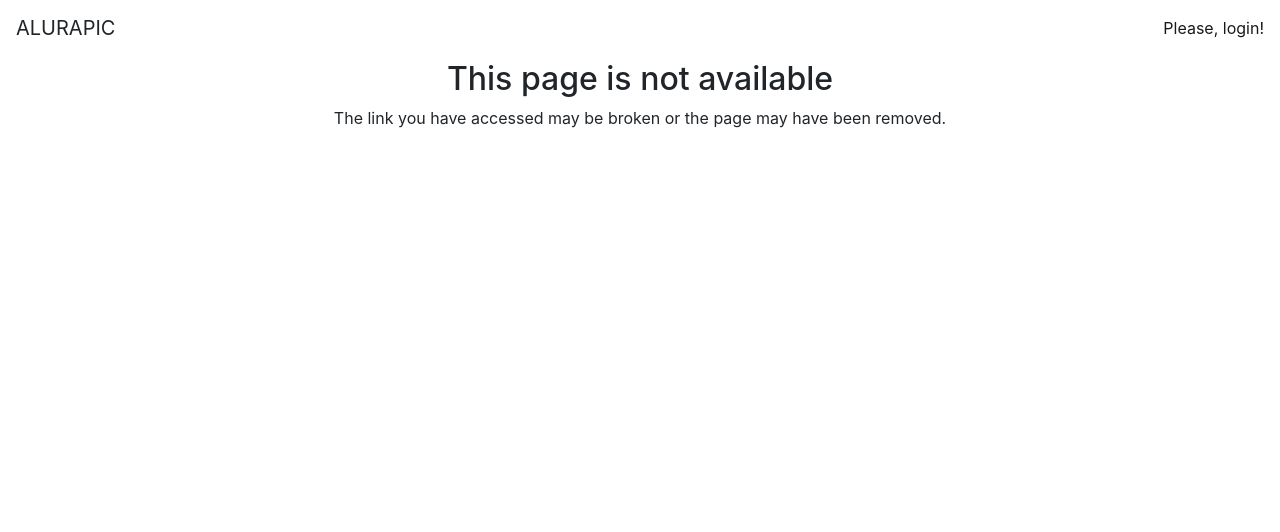
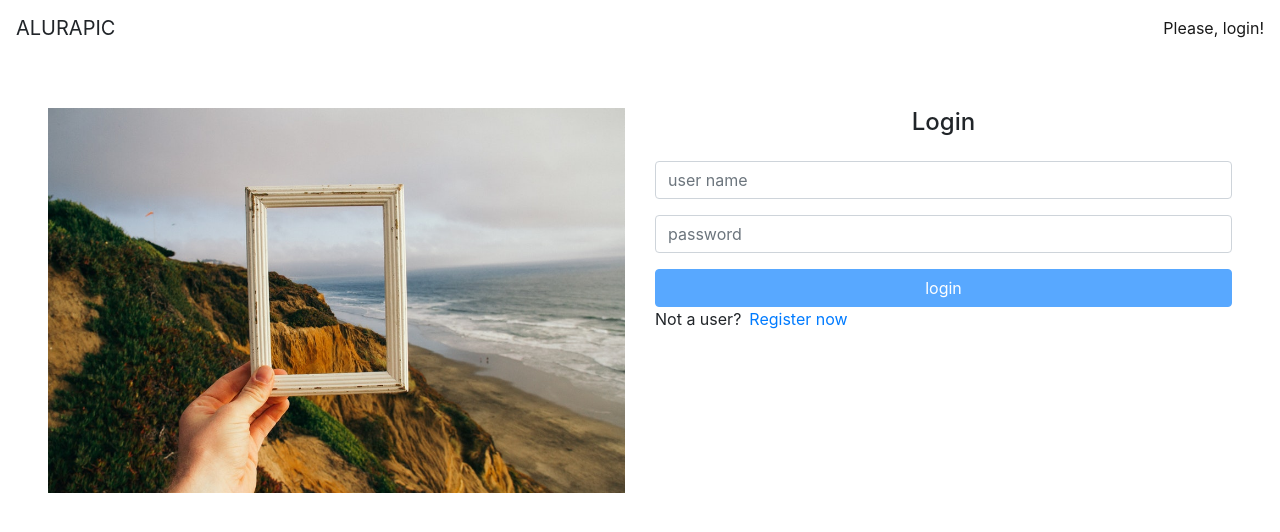
Before and after one commit to DiogoAngelo/PicsDisplay, an Angular app: page /home in a window 1280 px wide. Shown: the top 532 px of the page. Built offline with nearby package versions, Linux system fonts and the light colour scheme.

Commit message:
Implement lazy loading

```diff
--- a/src/app/app.module.ts
+++ b/src/app/app.module.ts
@@ -5,8 +5,6 @@ import { AppComponent } from "./app.component";
 import { PhotosModule } from "./photos/photos.module";
 import { AppRoutingModule } from "./app.routing.module";
 import { ErrorsModule } from "./errors/errors.module";
-import { SharedModule } from "./shared/shared.module";
-import { HomeModule } from "./home/home.module";
 import { CoreModule } from "./core/core.module";
 
 @NgModule({
@@ -16,7 +14,6 @@ import { CoreModule } from "./core/core.module";
     PhotosModule,
     AppRoutingModule,
     ErrorsModule,
-    HomeModule,
     CoreModule,
   ],
   providers: [],
--- a/src/app/app.routing.module.ts
+++ b/src/app/app.routing.module.ts
@@ -5,15 +5,12 @@ import { PhotoListComponent } from "./photos/photo-list/photo-list.component";
 import { PhotoFormComponent } from "./photos/photo-form/photo-form.component";
 import { NotFoundComponent } from "./errors/not-found/not-found.component";
 import { PhotoListResolver } from "./photos/photo-list/photo-list.resolver";
-import { SignInComponent } from "./home/signin/signin.component";
-import { AuthGuard } from "./guards/auth.guard";
-import { SignUpComponent } from "./home/signup/signup.component";
 
 const routes: Routes = [
-  { path: "", component: SignInComponent, canActivate: [AuthGuard] },
+  { path: "", redirectTo: "home", pathMatch: "full" },
   {
-    path: "signup",
-    component: SignUpComponent,
+    path: "home",
+    loadChildren: "./home/home.module#HomeModule",
   },
   {
     path: "user/:userName",
--- /dev/null
+++ b/src/app/home/home.routing.module.ts
@@ -0,0 +1,24 @@
+import { NgModule } from "@angular/core";
+import { RouterModule, Routes } from "@angular/router";
+import { AuthGuard } from "../guards/auth.guard";
+import { HomeComponent } from "./home/home.component";
+import { SignInComponent } from "./signin/signin.component";
+import { SignUpComponent } from "./signup/signup.component";
+
+const routes: Routes = [
+  {
+    path: "",
+    component: HomeComponent,
+    canActivate: [AuthGuard],
+    children: [
+      { path: "", component: SignInComponent },
+      { path: "signup", component: SignUpComponent },
+    ],
+  },
+];
+
+@NgModule({
+  imports: [RouterModule.forChild(routes)],
+  exports: [RouterModule],
+})
+export class HomeRoutingModule {}
--- /dev/null
+++ b/src/app/home/home/home.component.html
@@ -0,0 +1,9 @@
+
+<div class="row p-3 p-md-5">
+  <div class="col-md-6">
+    <img src="assets/imgs/home.jpg"  class="img-fluid" alt="Hand holding framework">
+  </div>
+  <div class="col-md-6">
+    <router-outlet></router-outlet>
+  </div>
+</div>
--- /dev/null
+++ b/src/app/home/home/home.component.ts
@@ -0,0 +1,6 @@
+import { Component } from "@angular/core";
+
+@Component({
+  templateUrl: "./home.component.html",
+})
+export class HomeComponent {}
--- a/src/app/home/signin/signin.component.html
+++ b/src/app/home/signin/signin.component.html
@@ -32,4 +32,4 @@
 
 </form>
 
-<p>Not a user?<a  [routerLink]="['/signup']" class="ml-2" >Register now</a></p>
+<p>Not a user?<a  [routerLink]="['signup']" class="ml-2" >Register now</a></p>
```
Also changed, not shown: src/app/home/home.module.ts (+11 -3 lines), src/assets/imgs/home.jpg (added).
